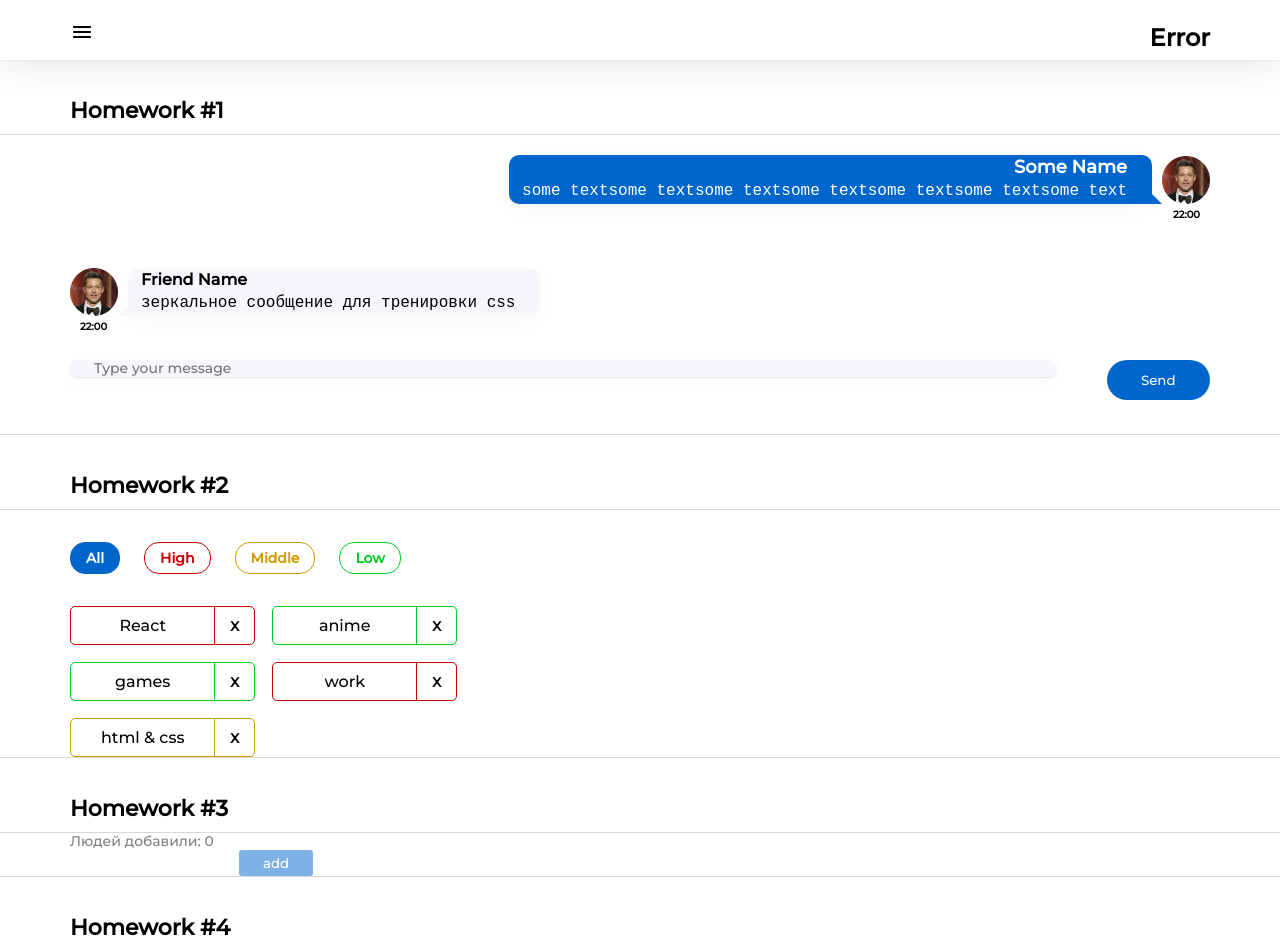
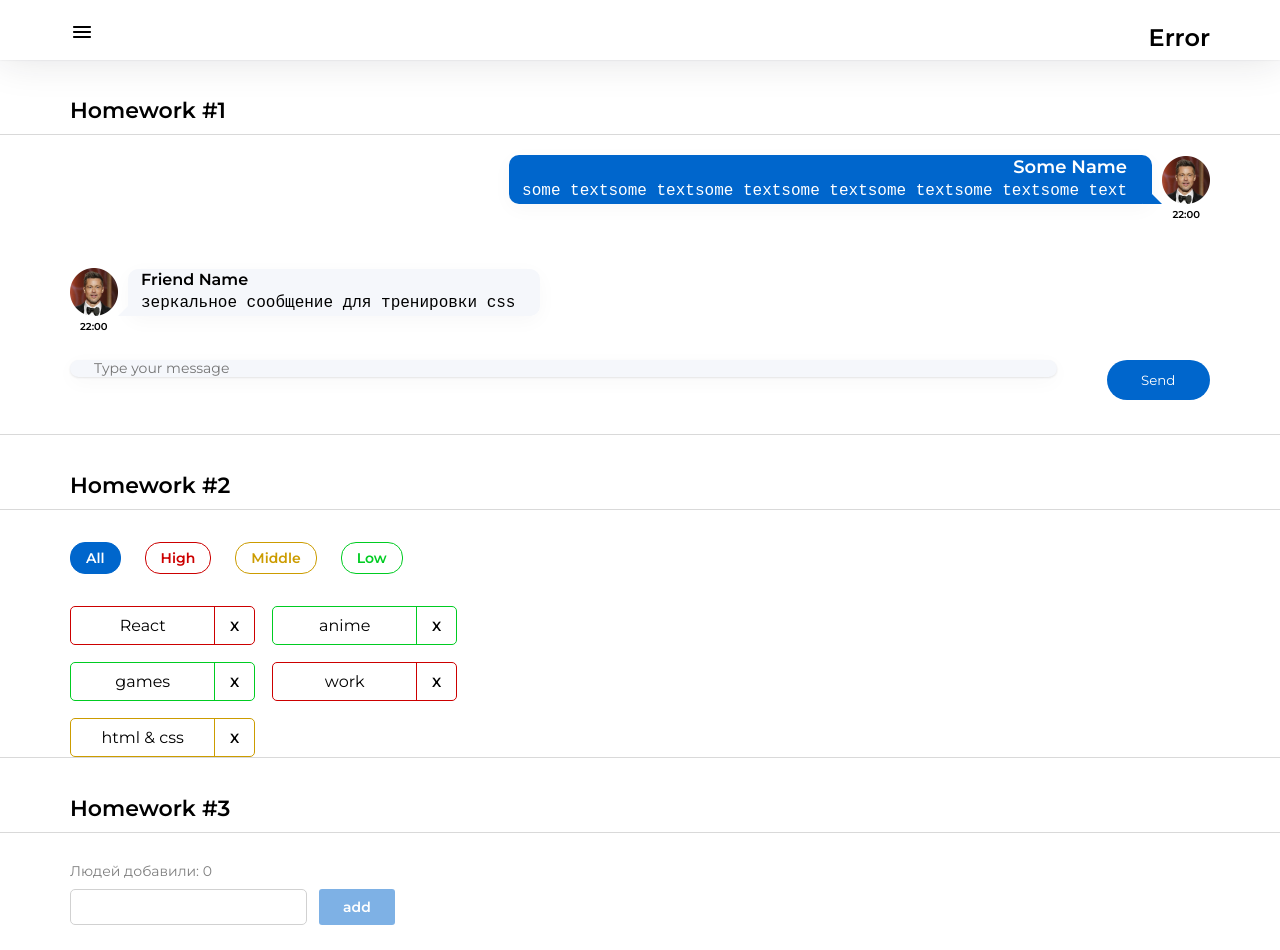
Before and after one commit to JuliaMargunova/hws2-master, a React (Create React App) app: page /#/ in a window 1280 px wide. Shown: the top 950 px of the page. Built offline with nearby package versions, Linux system fonts and the light colour scheme.

Commit message:
changed style

```diff
--- a/public/index.html
+++ b/public/index.html
@@ -26,8 +26,7 @@
     -->
     <link rel="preconnect" href="https://fonts.googleapis.com">
     <link rel="preconnect" href="https://fonts.gstatic.com" crossorigin>
-    <link href="https://fonts.googleapis.com/css2?family=Montserrat:wght@500&display=swap" rel="stylesheet">
-
+    <link href="https://fonts.googleapis.com/css2?family=Montserrat:wght@400;500;600&family=PT+Sans:ital,wght@0,400;0,700;1,400&display=swap" rel="stylesheet">
     <title>React App</title>
   </head>
   <body>
--- a/src/s1-main/App.module.css
+++ b/src/s1-main/App.module.css
@@ -15,13 +15,10 @@ h1,h2,h3,h4,h5,h6{font-size:inherit;font-weight:inherit;}
 input,button,textarea{font-family:inherit;}
 
 body {
-    font-family: 'Montserrat';
+    font-family: 'Montserrat', sans-serif;
     font-weight: 400;
     font-size: 16px;
     line-height: 20px;
-}
-button{
-    border: none;
 }
 .App {
     --header_height: 60px;
--- a/src/s2-homeworks/hw03/Greeting.module.css
+++ b/src/s2-homeworks/hw03/Greeting.module.css
@@ -1,24 +1,38 @@
 .greetingForm {
+    display: flex;
+    flex-direction: column;
+    justify-content: left;
+    align-items: flex-start;
+    margin: 30px 0 267px 0;
 }
+
 
 .inputAndButtonContainer {
     display: flex;
     flex-direction: row;
-    justify-content: left;
-    align-items: flex-start;
-
+    margin: 9px 0 7px 0;
 }
 
 .error {
+    padding-top: 7px;
+    font-weight: 400;
+    font-size: 14px;
+    line-height: 17px;
     color: #cc0000;
 }
 
-.input {
-    border: 1px solid #CC0000;
+input {
+    border: 1px solid #D1D1D1;
     border-radius: 5px;
+    min-height: 36px;
+    min-width: 237px;
+    font-weight: 500;
+    font-size: 16px;
+    line-height: 20px;
+    margin: 0 12px 0 0;
 }
 
-.input:focus {
+input:focus {
 }
 
 .errorInput {
@@ -26,12 +40,14 @@
 }
 
 .button {
-    display: flex;
-    padding: 5px 24px;
-    gap: 10px;
+    font-weight: 600;
+    font-size: 14px;
+    line-height: 20px;
+    height: 36px;
+    padding: 8px 24px;
+    border-radius: 3px;
     background: #0066CC;
-    border-radius: 3px;
-    color:white ;
+    color: #FFFFFF;
 }
 
 .button:focus {
@@ -42,12 +58,7 @@
 }
 
 .button:disabled {
-
-    background: #0066CC;
     opacity: 0.5;
-    border-radius: 3px;
-    padding: 5px 24px;
-    gap: 10px;
 }
 
 .text {
@@ -58,4 +69,8 @@
 }
 
 .greeting {
+    height: 17px;
+    font-weight: 500;
+    font-size: 14px;
+    line-height: 17px;
 }
```
